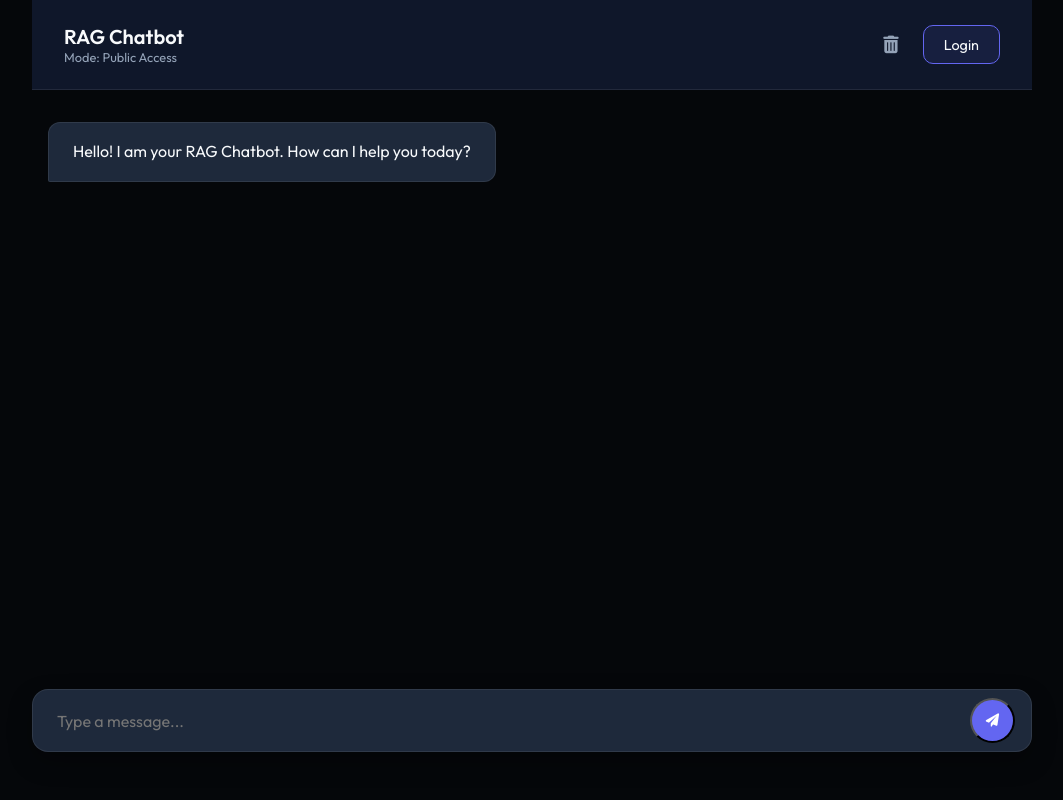
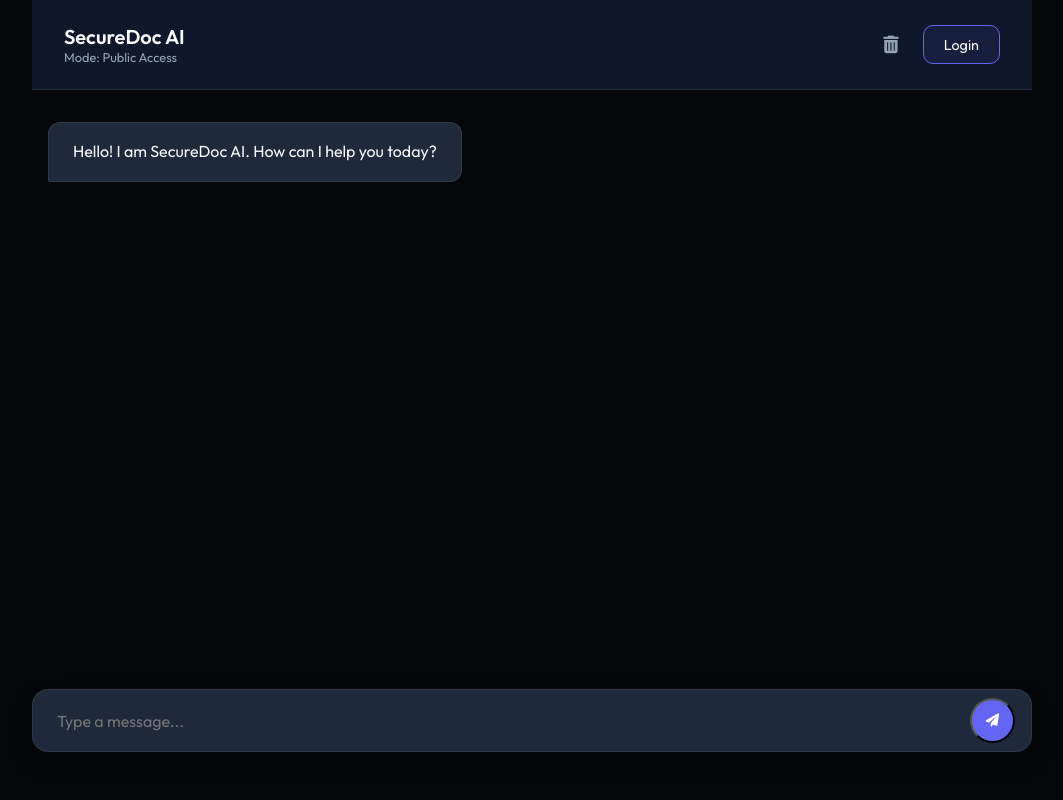
Before and after one commit to MothilalChowdary/RAG_PROJECT, a FastAPI app: page /static/input.html in a window 1280 px wide. Shown: the whole page, without its empty margins (108-1171 px from the left). Run offline with FastAPI, Linux system fonts and the light colour scheme.

Commit message:
Final Commit

```diff
--- a/templates/input.html
+++ b/templates/input.html
@@ -4,7 +4,7 @@
 <head>
     <meta charset="UTF-8">
     <meta name="viewport" content="width=device-width, initial-scale=1.0">
-    <title>Chat | RAG Chatbot</title>
+    <title>Chat | SecureDoc AI</title>
     <link rel="stylesheet" href="style.css">
     <link rel="stylesheet" href="https://cdnjs.cloudflare.com/ajax/libs/font-awesome/6.0.0/css/all.min.css">
 </head>
@@ -13,7 +13,7 @@
     <div class="chat-wrapper">
         <header class="chat-header">
             <div class="header-info">
-                <h2>RAG Chatbot</h2>
+                <h2>SecureDoc AI</h2>
                 <p id="userStatus">Mode: Public Access</p>
             </div>
             <div class="header-actions">
@@ -27,7 +27,7 @@
         <div id="chatContainer" class="chat-container">
             <!-- Messages will appear here -->
             <div class="chat-bubble assistant">
-                Hello! I am your RAG Chatbot. How can I help you today?
+                Hello! I am SecureDoc AI. How can I help you today?
             </div>
         </div>
 
--- a/templates/login.html
+++ b/templates/login.html
@@ -4,13 +4,13 @@
 <head>
     <meta charset="UTF-8">
     <meta name="viewport" content="width=device-width, initial-scale=1.0">
-    <title>Login | RAG Chatbot</title>
+    <title>Login | SecureDoc AI</title>
     <link rel="stylesheet" href="style.css">
 </head>
 
 <body>
     <div class="container">
-        <h2>Chatbot Login</h2>
+        <h2>SecureDoc AI Login</h2>
         <form id="loginForm">
             <div class="form-group">
                 <input type="text" id="username" placeholder="Username" required />
```
Also changed, not shown: README.md, 1 other file.
